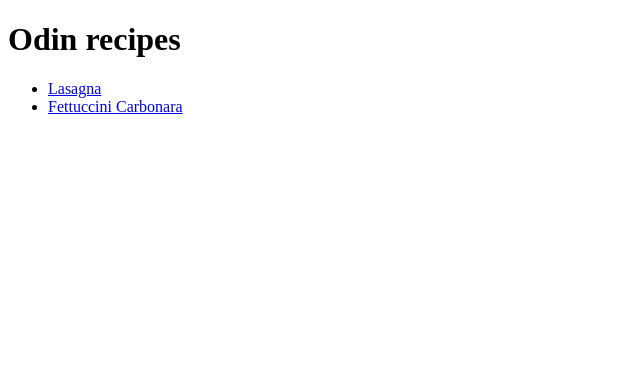
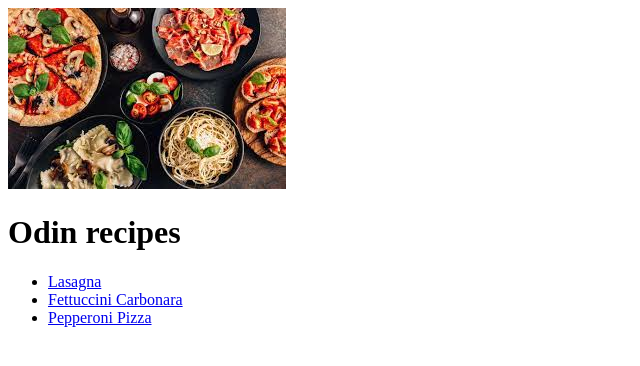
Before and after one commit to Chrcas/odin-recipes, a plain HTML site: page index.html in a window 1280 px wide. Shown: the whole page, without its empty margins (0-640 px from the left). Drawn offline with Linux system fonts and the light colour scheme.

Commit message:
Add Pepperoni pizza to index and Italian food image

```diff
--- a/index.html
+++ b/index.html
@@ -6,10 +6,12 @@
     </head>
 
     <body>
+        <img src="Italian-food.jpeg">
       <h1>Odin recipes</h1>
     <ul>
         <li><a href="recipes/lasagna.html">Lasagna</a></li>
         <li><a href="recipes/fettuccine-carbonara.html">Fettuccini Carbonara</a>
+        <li><a href="recipes/pepperoni-pizza.html">Pepperoni Pizza</a></li>
     </ul>
     </body>
 
```
Also changed, not shown: Italian-food.jpeg (added).
